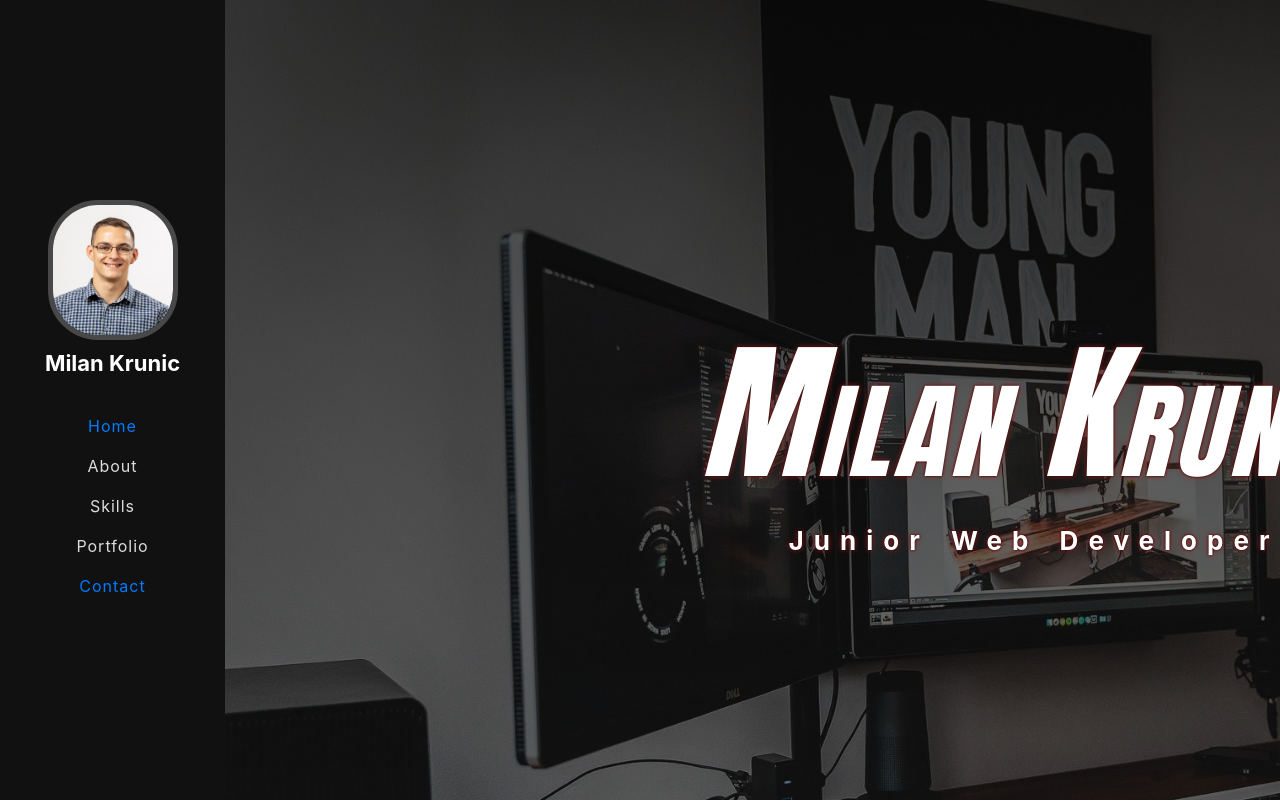
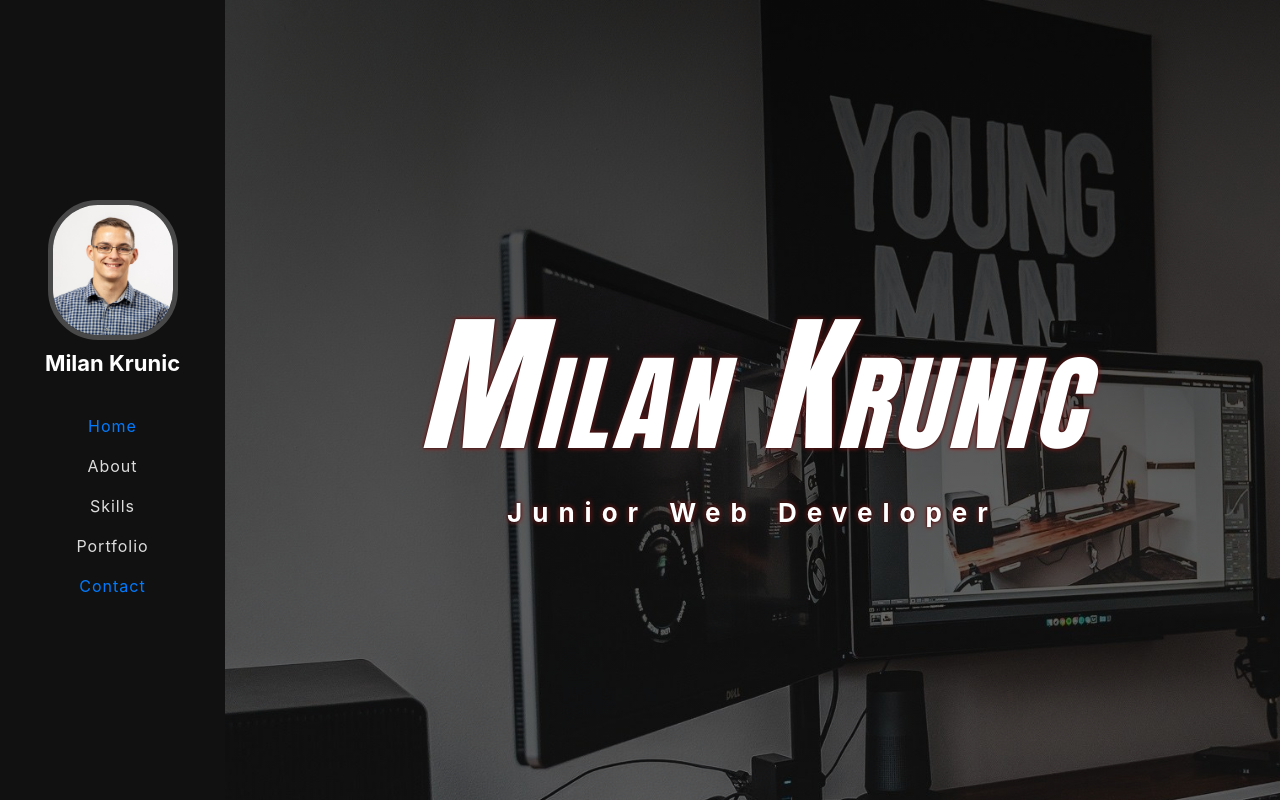
Before and after one commit to M-appdev/Portfolio, a React (Create React App) app: page / in a window 1280 px wide. Shown: the top 802 px of the page. Built offline with nearby package versions, Linux system fonts and the light colour scheme.

Commit message:
Dynamic landing

```diff
--- a/src/pages/landing/landing.scss
+++ b/src/pages/landing/landing.scss
@@ -1,21 +1,34 @@
 .landing {
-    min-height :100vh;
+    min-height    : 100vh;
     padding-bottom: 50px;
-    color: white;
+    color         : white;
 
     background: rgb(17, 17, 17);
     background: linear-gradient(169deg, rgba(17, 17, 17, 1) 0%, rgb(13, 13, 15) 54%, rgba(32, 31, 31, 0.897) 100%);
 
-    background-image:     linear-gradient( rgba(0,0,0,.75), rgba(0,0,0,.55) ),    url("../../assets/images/landing-background.jpg");
+    background-image : linear-gradient(rgba(0, 0, 0, .75), rgba(0, 0, 0, .55)), url("../../assets/images/landing-background.jpg");
     background-repeat: no-repeat, repeat;
-    background-size: 100%; /* Resize the background image to cover the entire container */
+    background-size  : 100%;
+    /* Resize the background image to cover the entire container */
+
+
+    position: relative;
+
+    .align-text {
+        position: absolute;
+        left: calc(50vw - 225px);
+        top: 50%;
+        transform: translate(-50%, -50%);
+        white-space: nowrap;
+        padding-left: 225px;
+
+    }
+
+    .milan-krunic {
 
 
 
-    .milan-krunic {
-        padding-top: 300px;
-        text-align : center;
-        font-size  : 150px;
+        font-size: 150px;
 
 
         font-family    : Impact, Charcoal, sans-serif;
@@ -26,17 +39,16 @@
         font-style     : italic;
         font-variant   : small-caps;
         text-transform : none;
-        text-shadow: 0 0 3px #000000, 0 0 5px #c32424;
+        text-shadow    : 0 0 3px #000000, 0 0 5px #c32424;
 
     }
 
     .description {
+
+text-align: center;
         font-size     : 26px;
-        font-weight: 700;
-        text-shadow: 0 0 3px #000000, 0 0 5px #c32424;
-
-        text-align    : center;
-        color         : white;
+        font-weight   : 700;
+        text-shadow   : 0 0 3px #000000, 0 0 5px #c32424;
         word-spacing  : 5px;
         letter-spacing: 10px;
     }
--- a/src/pages/landing/landing.tsx
+++ b/src/pages/landing/landing.tsx
@@ -5,13 +5,15 @@ const Landing = () => {
 
 
     return (
-       <div className="landing page">
-
-           <h1 className="milan-krunic">Milan Krunic</h1>
-           <p className="description">Junior Web Developer</p>
+        <div className="landing page">
+            <div className="align-text">
+                <h1 className="milan-krunic">Milan Krunic</h1>
+                <p className="description">Junior Web Developer</p>
+            </div>
 
 
-       </div>
+
+        </div>
     )
 }
 export default Landing
```
